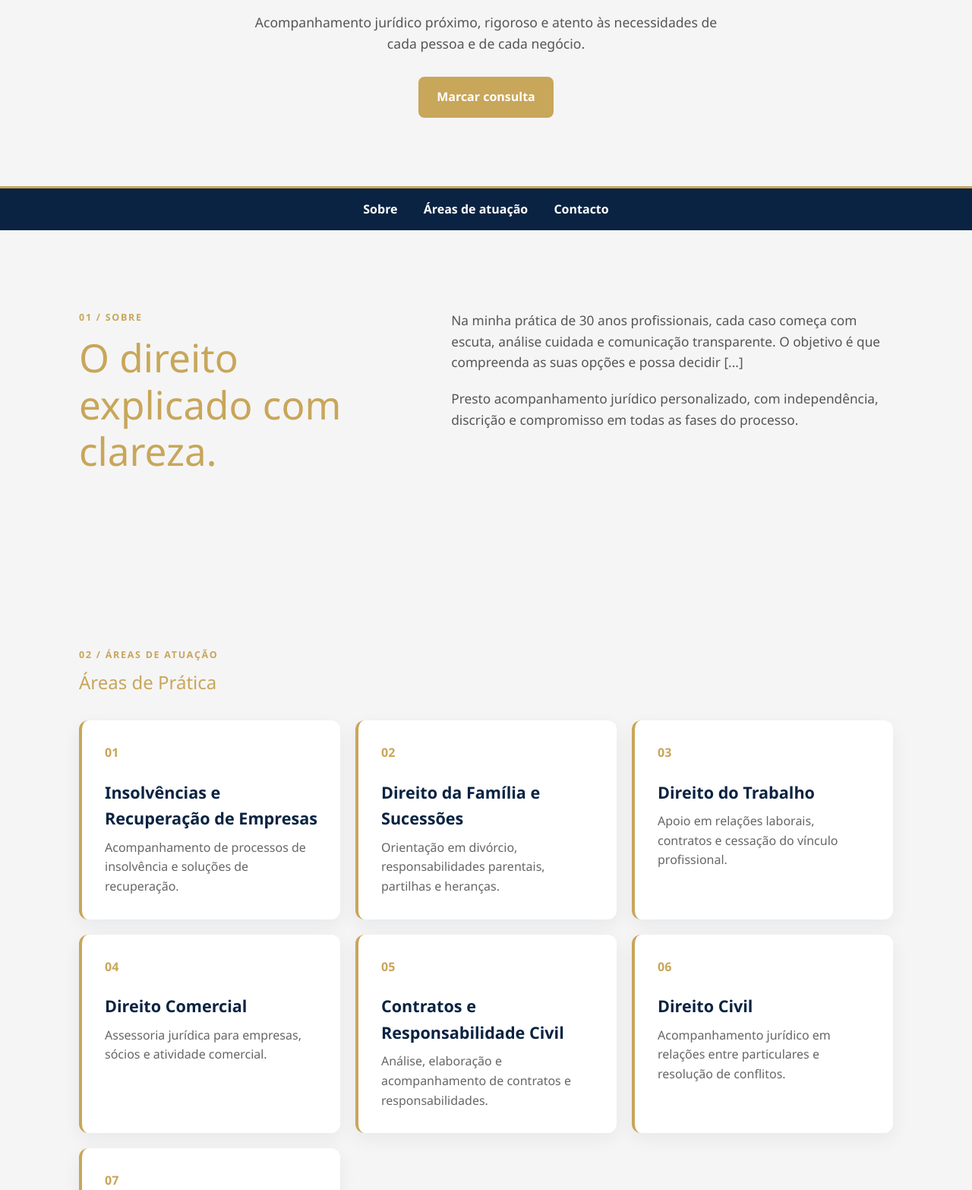
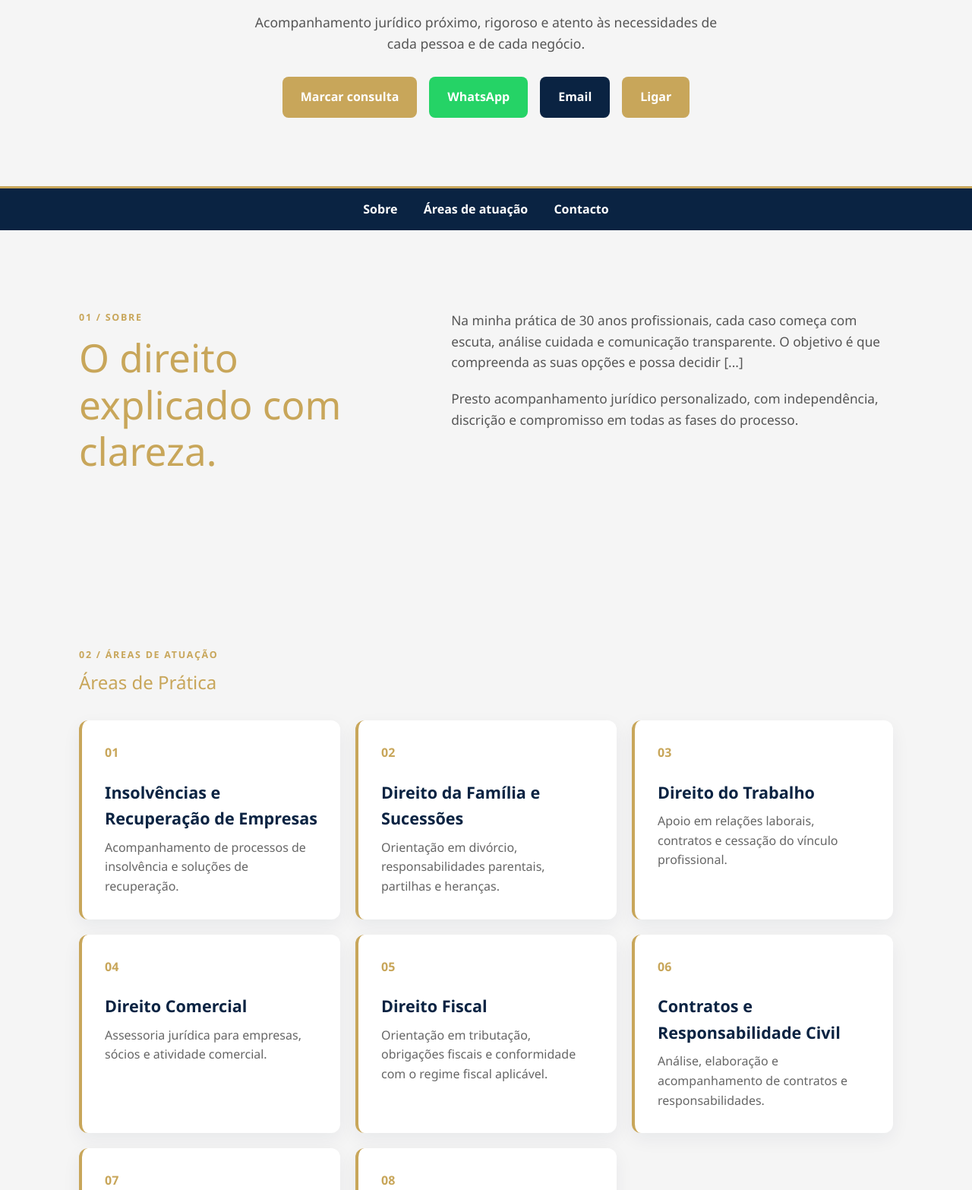
Before and after one commit to CelesteVieira-Advogada/https-github.com-utilizador-celeste-vieira, a website: page public/index.html in a window 1280 px wide. Shown: the part 494-2060 px from the top of the page at 76% size. Drawn offline with Linux system fonts and the light colour scheme.

Commit message:
Add direct contact buttons and metadata updates

```diff
--- a/public/index.html
+++ b/public/index.html
@@ -3,7 +3,14 @@
   <head>
     <meta charset="UTF-8" />
     <meta name="viewport" content="width=device-width, initial-scale=1.0" />
-    <meta name="description" content="Celeste Vieira, Advogada. Assessoria jurídica próxima, rigorosa e orientada para soluções." />
+    <meta name="description" content="Advogada em Maia e região. Assessoria jurídica personalizada em direito civil, familiar, fiscal, comercial, trabalho e consultoria legal." />
+    <meta name="keywords" content="Celeste Vieira, advogada, Maia, direito civil, direito fiscal, direito comercial, direito do trabalho, família, consultoria jurídica" />
+    <meta name="theme-color" content="#0A2342" />
+    <meta property="og:type" content="website" />
+    <meta property="og:title" content="Celeste Vieira | Advogada" />
+    <meta property="og:description" content="Assessoria jurídica próxima, rigorosa e orientada para soluções em Maia e em toda a região." />
+    <meta property="og:image" content="logo.png" />
+    <meta property="og:locale" content="pt_PT" />
     <title>Celeste Vieira | Advogada</title>
     <link rel="icon" type="image/png" href="logo.png" />
     <link rel="stylesheet" href="styles.css" />
@@ -15,7 +22,12 @@
       <h1>Celeste Vieira</h1>
       <h2>Advogada</h2>
       <p class="intro">Acompanhamento jurídico próximo, rigoroso e atento às necessidades de cada pessoa e de cada negócio.</p>
-      <a class="btn" href="#contacto">Marcar consulta</a>
+      <div class="botoes-acoes">
+        <a class="btn" href="#contacto">Marcar consulta</a>
+        <a class="btn btn-whatsapp" href="https://wa.me/351910982184" target="_blank" rel="noopener noreferrer">WhatsApp</a>
+        <a class="btn btn-email" href="mailto:celestevieira-7643p@adv.oa.pt">Email</a>
+        <a class="btn btn-telefone" href="tel:+351910982184">Ligar</a>
+      </div>
     </header>
 
     <nav aria-label="Navegação principal">
@@ -44,9 +56,10 @@
           <article class="card"><span>02</span><h3>Direito da Família e Sucessões</h3><p>Orientação em divórcio, responsabilidades parentais, partilhas e heranças.</p></article>
           <article class="card"><span>03</span><h3>Direito do Trabalho</h3><p>Apoio em relações laborais, contratos e cessação do vínculo profissional.</p></article>
           <article class="card"><span>04</span><h3>Direito Comercial</h3><p>Assessoria jurídica para empresas, sócios e atividade comercial.</p></article>
-          <article class="card"><span>05</span><h3>Contratos e Responsabilidade Civil</h3><p>Análise, elaboração e acompanhamento de contratos e responsabilidades.</p></article>
-          <article class="card"><span>06</span><h3>Direito Civil</h3><p>Acompanhamento jurídico em relações entre particulares e resolução de conflitos.</p></article>
-          <article class="card"><span>07</span><h3>Consultoria Jurídica</h3><p>Análise preventiva e aconselhamento claro para apoiar decisões seguras.</p></article>
+          <article class="card"><span>05</span><h3>Direito Fiscal</h3><p>Orientação em tributação, obrigações fiscais e conformidade com o regime fiscal aplicável.</p></article>
+          <article class="card"><span>06</span><h3>Contratos e Responsabilidade Civil</h3><p>Análise, elaboração e acompanhamento de contratos e responsabilidades.</p></article>
+          <article class="card"><span>07</span><h3>Direito Civil</h3><p>Acompanhamento jurídico em relações entre particulares e resolução de conflitos.</p></article>
+          <article class="card"><span>08</span><h3>Consultoria Jurídica</h3><p>Análise preventiva e aconselhamento claro para apoiar decisões seguras.</p></article>
         </div>
       </section>
 
--- a/public/styles.css
+++ b/public/styles.css
@@ -48,8 +48,12 @@ main{max-width:1120px;margin:0 auto}
 .grelha{display:grid;grid-template-columns:repeat(3,1fr);gap:20px;margin-top:35px}
 .card{background:var(--branco);border-radius:12px;border-left:4px solid var(--dourado);padding:30px;min-height:210px;box-shadow:0 8px 24px rgba(10,35,66,.06)}
 .card span{color:var(--dourado);font-weight:700}.card h3{color:var(--azul);font-size:1.35rem;margin:22px 0 8px}.card p{color:#666;margin:0}
+.botoes-acoes{display:flex;justify-content:center;align-items:center;gap:16px;flex-wrap:wrap;margin-top:30px}
 .btn{background:var(--dourado);color:white;text-decoration:none;padding:14px 24px;border-radius:8px;display:inline-block;font-weight:700;transition:transform .2s ease,filter .2s ease}
 .btn:hover,.btn:focus{filter:brightness(.94);transform:translateY(-2px)}
+.btn-whatsapp{background:#25D366;color:#fff}
+.btn-email{background:#0A2342;color:#fff}
+.btn-telefone{background:#C8A65A;color:#fff}
 .contacto{background:var(--azul);color:white;border-radius:12px;margin:10px 24px 90px;padding:clamp(32px,6vw,70px);display:flex;align-items:center;justify-content:space-between;gap:30px}
 .contacto h2{font-size:clamp(1.8rem,4vw,3rem)}.contacto p:not(.etiqueta){max-width:570px;color:#dbe2eb}
 .dados-contacto{margin-top:30px;display:grid;grid-template-columns:repeat(2,minmax(180px,1fr));gap:20px 35px}
```
